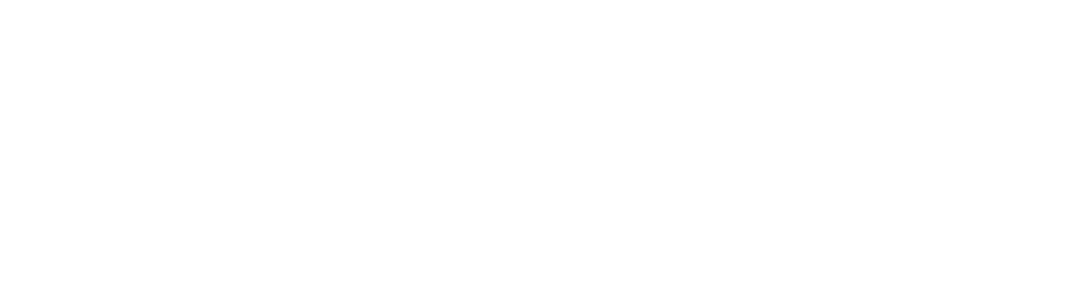
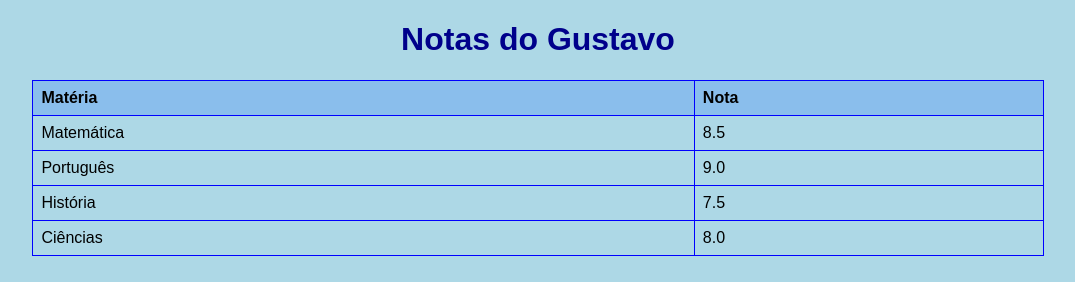
Before and after one commit to kellydojoao/Boletim-do-Gustavo, a plain HTML site: page index.html in a window 1280 px wide. Shown: the whole page, without its empty margins (102-1177 px from the left). Drawn offline with Linux system fonts and the light colour scheme.

Commit message:
sdfghjklç

```diff
--- a/index.html
+++ b/index.html
@@ -1,11 +1,54 @@
 <!DOCTYPE html>
-<html lang="en">
+<html>
 <head>
-    <meta charset="UTF-8">
-    <meta name="viewport" content="width=device-width, initial-scale=1.0">
-    <title>Boletim do Gustavo</title>
+  <title>Notas do Gustavo</title>
+  <style>
+    body {
+      font-family: sans-serif;
+      text-align: center;
+      background-color: lightblue;
+    }
+    h1 {
+      color: darkblue;
+    }
+    table {
+      margin: 20px auto;
+      border-collapse: collapse;
+      width: 80%;
+    }
+    th, td {
+      border: 1px solid blue;
+      padding: 8px;
+      text-align: left;
+    }
+    th {
+      background-color: rgb(138, 190, 236);
+    }
+  </style>
 </head>
 <body>
-
+  <h1>Notas do Gustavo</h1>
+  <table>
+    <tr>
+      <th>Matéria</th>
+      <th>Nota</th>
+    </tr>
+    <tr>
+      <td>Matemática</td>
+      <td>8.5</td>
+    </tr>
+    <tr>
+      <td>Português</td>
+      <td>9.0</td>
+    </tr>
+    <tr>
+      <td>História</td>
+      <td>7.5</td>
+    </tr>
+    <tr>
+      <td>Ciências</td>
+      <td>8.0</td>
+    </tr>
+  </table>
 </body>
 </html>
```
